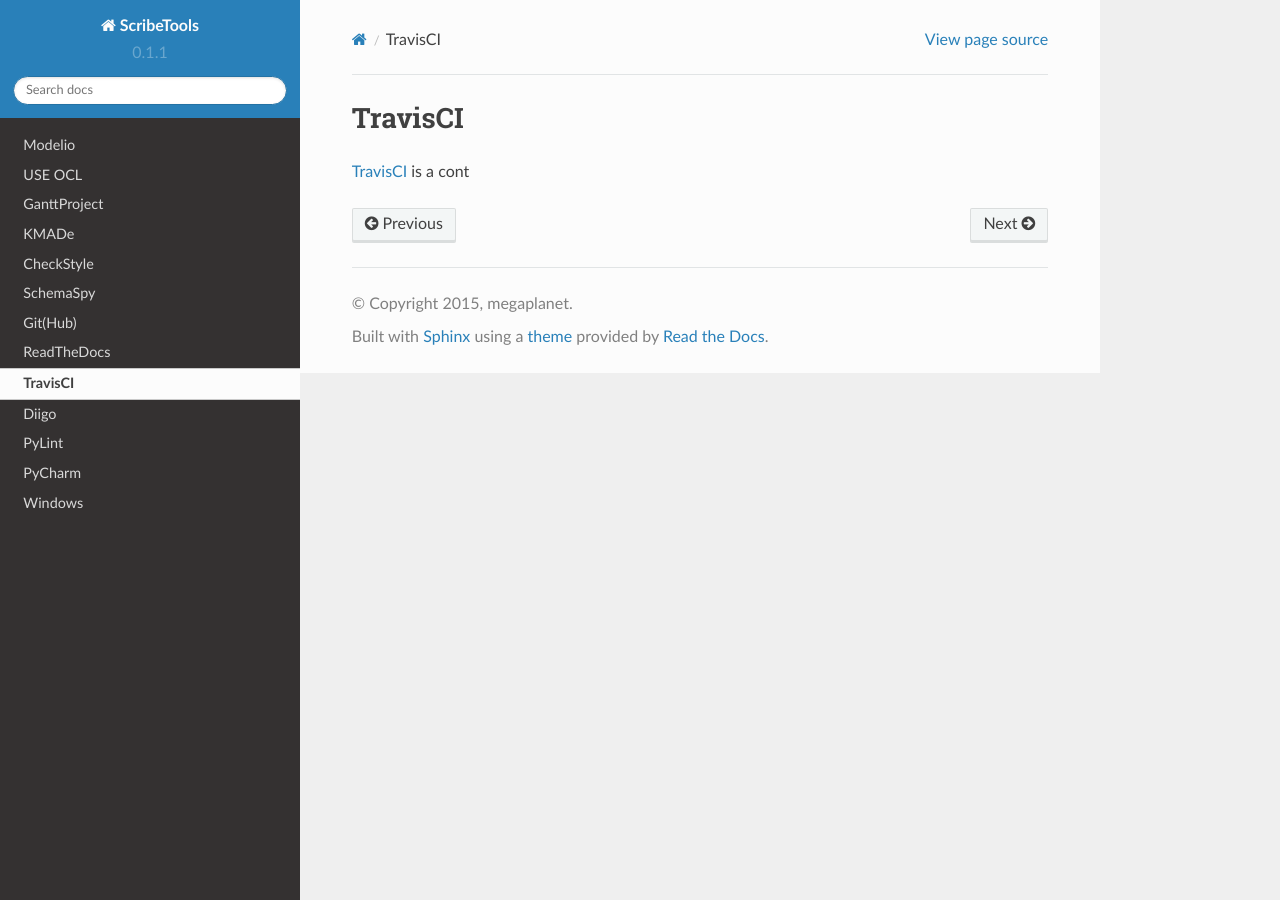
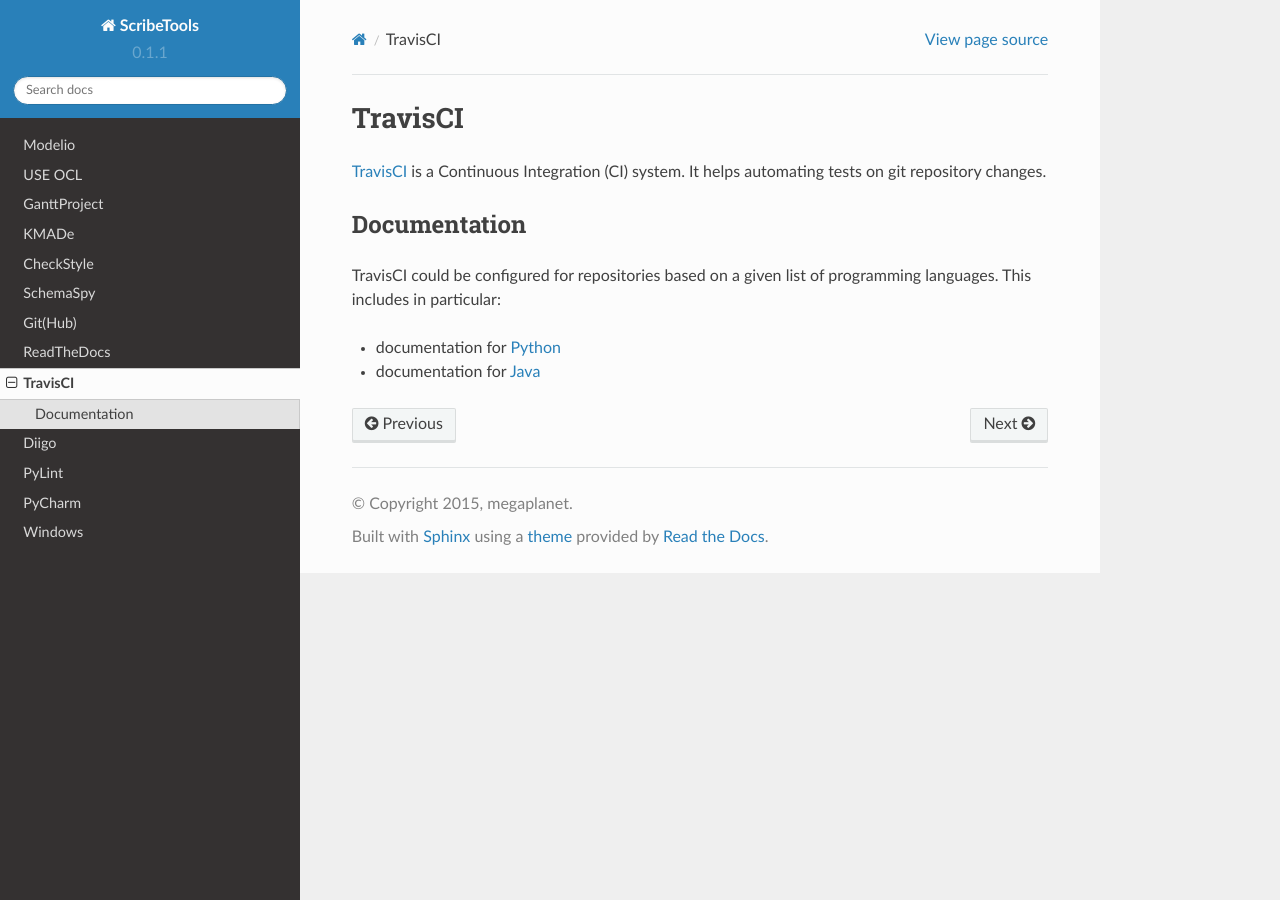
Before and after one commit to ScribesZone/ScribesTools, a Sphinx documentation site: the page built from docs/travisci/index.rst, in a window 1280 px wide. Built offline with Sphinx 7.4.7 and the Read the Docs theme 2.0.0, drawn with Linux system fonts in a browser that asks for light colours.

Commit message:
improves travis info + documentation + image

```diff
--- a/docs/travisci/index.rst
+++ b/docs/travisci/index.rst
@@ -1,8 +1,22 @@
 TravisCI
 ========
 
-TravisCI_ is a cont
+TravisCI_ is a Continuous Integration (CI) system. It helps automating tests
+on git repository changes.
+
+
+
+Documentation
+-------------
+
+TravisCI could be configured for repositories based on a given list of
+programming languages. This includes in particular:
+
+* documentation for Python_
+* documentation for Java_
 
 .. ............................................................................
 
-.. _TravisCI: http://
+.. _TravisCI: https://travis-ci.org/
+.. _`Python`: http://docs.travis-ci.com/user/languages/python/
+.. _`Java`: http://docs.travis-ci.com/user/languages/java/
```
Also changed, not shown: docs/travisci/media/TravisCI.jpg (added).
